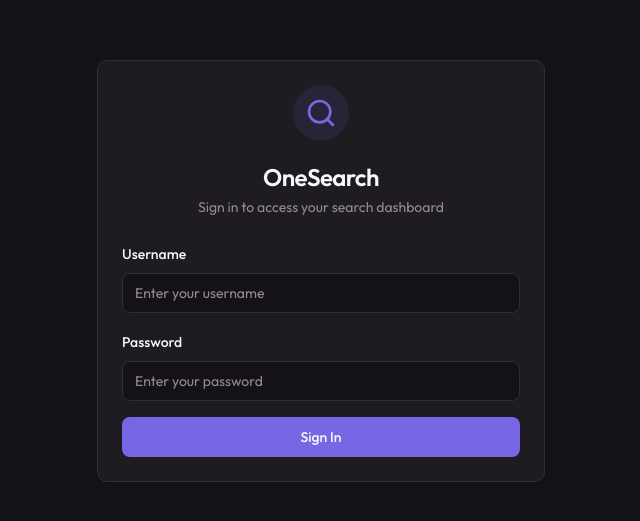
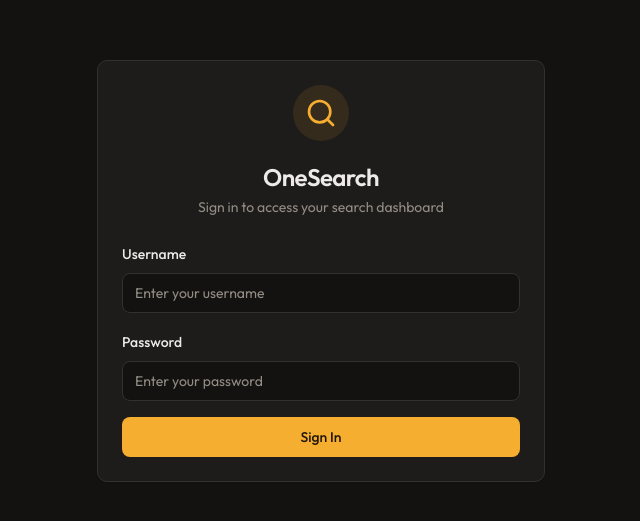
Before and after one commit to demigodmode/OneSearch, a React (Vite) app in the folder frontend/: page /login in a window 1280 px wide. Shown: the part 129-650 px from the top of the page, without its empty margins (319-959 px from the left). Built offline with nearby package versions, Linux system fonts and the light colour scheme; no server answers.

Commit message:
replace indigo palette with amber

```diff
--- a/frontend/src/index.css
+++ b/frontend/src/index.css
@@ -2,7 +2,7 @@
  * SPDX-License-Identifier: AGPL-3.0-only
  *
  * OneSearch - Design System
- * Dark-first interface with indigo accent
+ * Dark-first interface with amber accent
  */
 
 @tailwind base;
@@ -12,43 +12,43 @@
 @layer base {
   /* ═══════════════════════════════════════════════════════════════
      DARK THEME — Primary theme for OneSearch
-     Violet-tinted near-black, indigo accent, warm neutrals
+     Warm-tinted near-black, amber accent
      ═══════════════════════════════════════════════════════════════ */
   :root {
-    /* Base — violet-tinted blacks */
-    --background: 272 12% 8%;
-    --foreground: 0 0% 97%;
+    /* Base — warm-tinted blacks */
+    --background: 28 10% 7%;
+    --foreground: 28 10% 92%;
 
     /* Surfaces */
-    --card: 272 8% 12%;
-    --card-foreground: 0 0% 97%;
-    --popover: 272 8% 12%;
-    --popover-foreground: 0 0% 97%;
+    --card: 28 8% 11%;
+    --card-foreground: 28 10% 92%;
+    --popover: 28 8% 11%;
+    --popover-foreground: 28 10% 92%;
 
-    /* Primary — indigo */
-    --primary: 248 70% 65%;
-    --primary-foreground: 0 0% 98%;
+    /* Primary — amber */
+    --primary: 38 92% 58%;
+    --primary-foreground: 28 50% 8%;
 
     /* Secondary */
-    --secondary: 272 6% 17%;
-    --secondary-foreground: 0 0% 97%;
+    --secondary: 28 6% 15%;
+    --secondary-foreground: 28 10% 92%;
 
-    /* Muted — violet-tinted grays */
-    --muted: 272 6% 17%;
-    --muted-foreground: 272 7% 57%;
+    /* Muted — warm-tinted grays */
+    --muted: 28 6% 15%;
+    --muted-foreground: 28 6% 55%;
 
     /* Accent */
-    --accent: 272 6% 17%;
-    --accent-foreground: 0 0% 97%;
+    --accent: 28 6% 15%;
+    --accent-foreground: 28 10% 92%;
 
     /* Destructive */
-    --destructive: 0 84% 60%;
+    --destructive: 0 72% 51%;
     --destructive-foreground: 0 0% 98%;
 
     /* Borders & inputs */
-    --border: 272 6% 19%;
-    --input: 272 6% 19%;
-    --ring: 248 70% 65%;
+    --border: 28 6% 19%;
+    --input: 28 6% 19%;
+    --ring: 38 92% 58%;
 
     /* Radius */
     --radius: 0.625rem;
@@ -56,36 +56,36 @@
     /* ═══════════════════════════════════════════════════════════
        SEMANTIC COLORS
        ═══════════════════════════════════════════════════════════ */
-    --brand: 248 70% 65%;
-    --brand-foreground: 0 0% 98%;
+    --brand: 38 92% 58%;
+    --brand-foreground: 28 50% 8%;
 
-    --success: 142 76% 46%;
-    --warning: 38 92% 50%;
+    --success: 142 60% 45%;
+    --warning: 38 92% 58%;
   }
 
   /* Light theme */
   .light {
-    --background: 270 20% 98%;
-    --foreground: 272 15% 10%;
+    --background: 30 20% 97%;
+    --foreground: 28 15% 10%;
     --card: 0 0% 100%;
-    --card-foreground: 272 15% 10%;
+    --card-foreground: 28 15% 10%;
     --popover: 0 0% 100%;
-    --popover-foreground: 272 15% 10%;
-    --primary: 248 72% 52%;
-    --primary-foreground: 0 0% 100%;
-    --secondary: 270 8% 93%;
-    --secondary-foreground: 272 15% 10%;
-    --muted: 270 8% 93%;
-    --muted-foreground: 272 7% 40%;
-    --accent: 270 8% 93%;
-    --accent-foreground: 272 15% 10%;
+    --popover-foreground: 28 15% 10%;
+    --primary: 38 92% 45%;
+    --primary-foreground: 28 50% 8%;
+    --secondary: 30 8% 93%;
+    --secondary-foreground: 28 15% 10%;
+    --muted: 30 8% 93%;
+    --muted-foreground: 28 7% 40%;
+    --accent: 30 8% 93%;
+    --accent-foreground: 28 15% 10%;
     --destructive: 0 84% 60%;
     --destructive-foreground: 0 0% 100%;
-    --border: 270 10% 86%;
-    --input: 270 10% 86%;
-    --ring: 248 72% 52%;
-    --brand: 248 72% 52%;
-    --brand-foreground: 0 0% 100%;
+    --border: 30 10% 86%;
+    --input: 30 10% 86%;
+    --ring: 38 92% 45%;
+    --brand: 38 92% 45%;
+    --brand-foreground: 28 50% 8%;
     --success: 142 65% 38%;
     --warning: 38 92% 40%;
   }
@@ -247,7 +247,7 @@
     @apply bg-muted-foreground/50;
   }
 
-  /* Gradient mesh background — indigo hue */
+  /* Gradient mesh background — amber hue */
   .gradient-mesh {
     background:
       radial-gradient(at 40% 20%, hsl(var(--brand) / 0.06) 0px, transparent 50%),
--- a/frontend/tailwind.config.js
+++ b/frontend/tailwind.config.js
@@ -59,7 +59,7 @@ export default {
         border: 'hsl(var(--border))',
         input: 'hsl(var(--input))',
         ring: 'hsl(var(--ring))',
-        // Brand accent — indigo
+        // Brand accent — amber
         brand: {
           DEFAULT: 'hsl(var(--brand))',
           foreground: 'hsl(var(--brand-foreground))',
```
